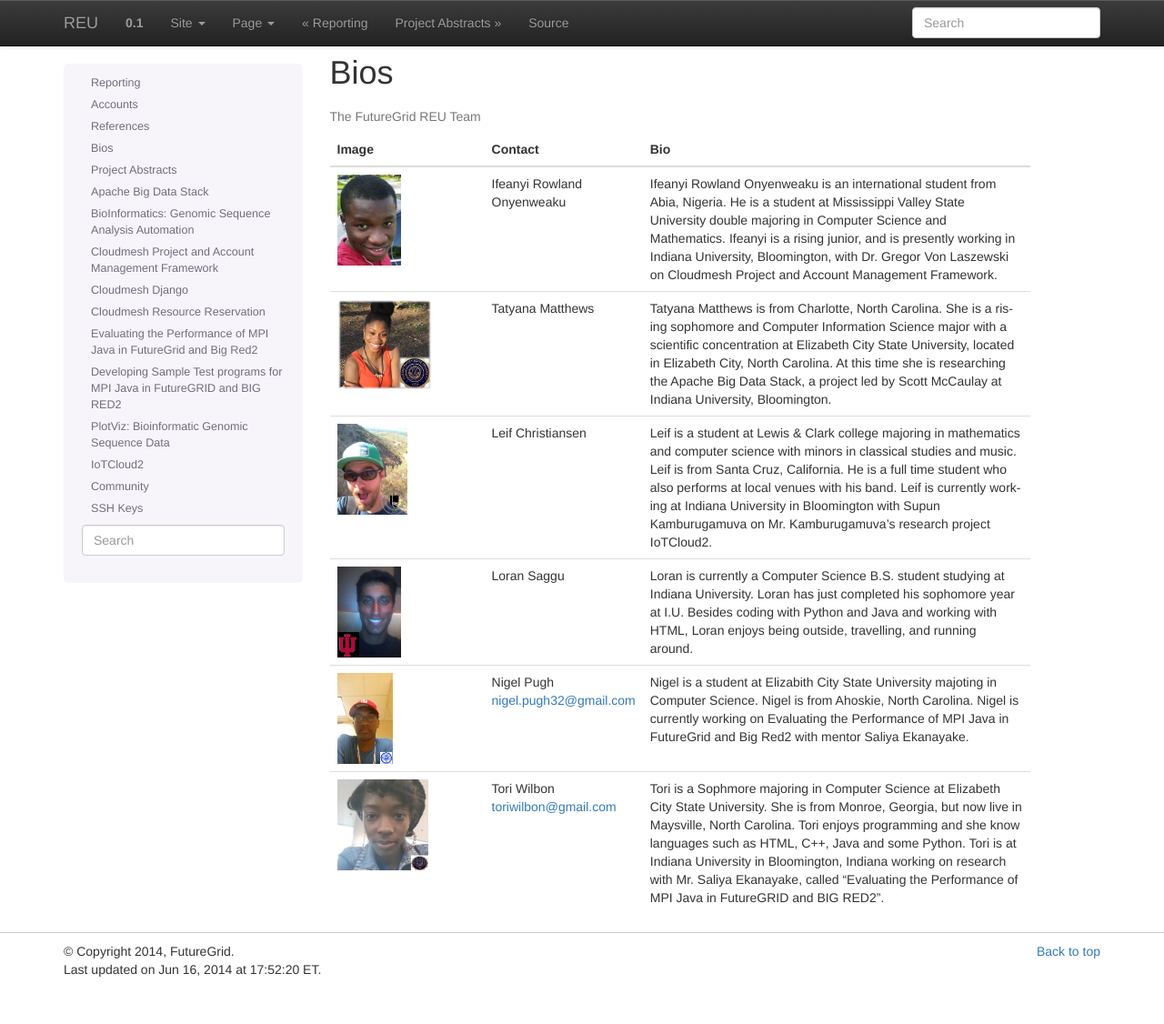
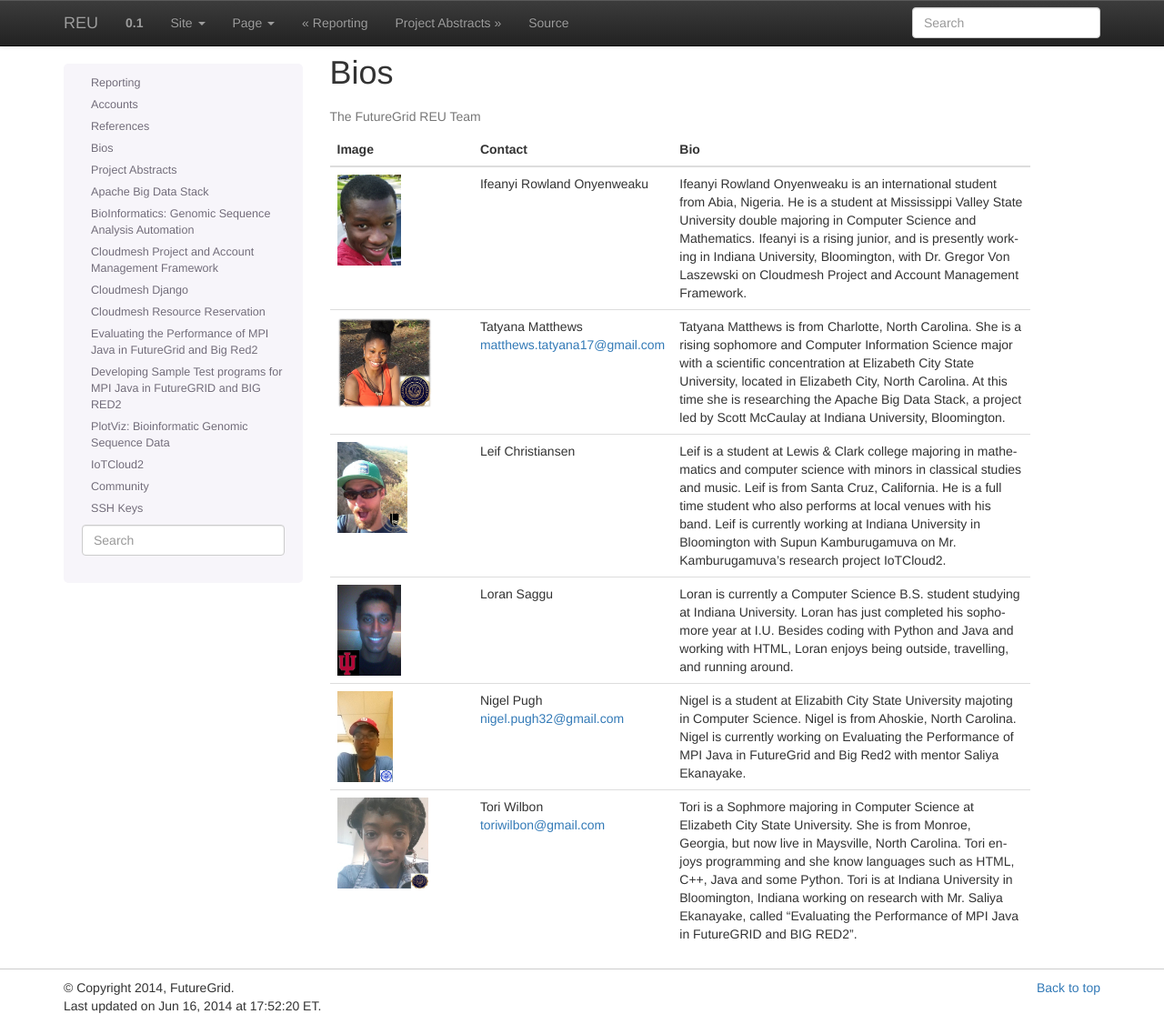
Before and after one commit to cloudmesh-project/reu-2014, a Sphinx documentation site: the page built from doc/source/bios.rst, in a window 1280 px wide and 1126 px high. Shown: the whole window at 91% size. Built offline with Sphinx 7.4.7, drawn with Linux system fonts in a browser that asks for light colours.

Commit message:
Update bios.rst

```diff
--- a/doc/source/bios.rst
+++ b/doc/source/bios.rst
@@ -21,7 +21,7 @@ Bios
       .. image:: images/tatyfinal.png
           :height: 100
 
-     - Tatyana Matthews
+     - Tatyana Matthews    matthews.tatyana17@gmail.com
      - Tatyana Matthews is from Charlotte, North Carolina. She is a rising sophomore and Computer Information Science major with a scientific concentration at Elizabeth City State University, located in Elizabeth City, North Carolina. At this time she is researching the Apache Big Data Stack, a project led by Scott McCaulay at Indiana University, Bloomington.
 
    * -
```
